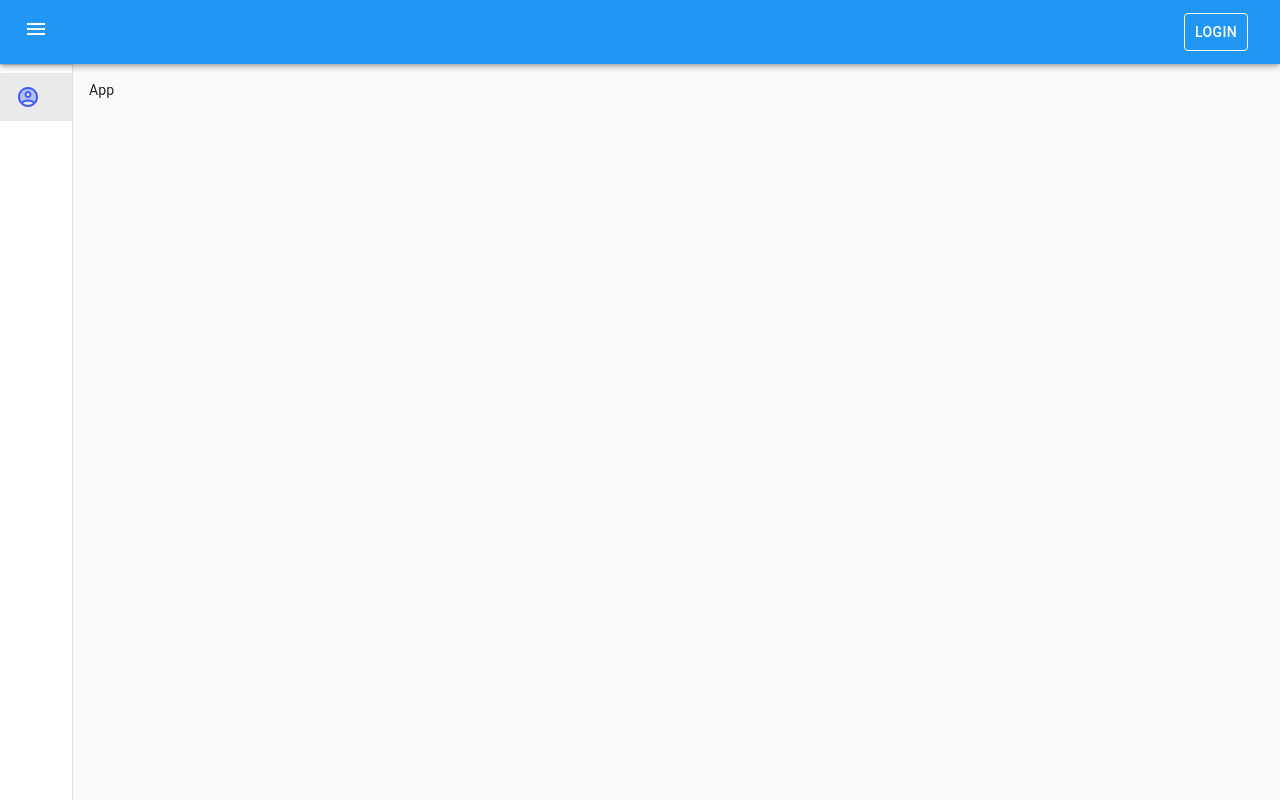
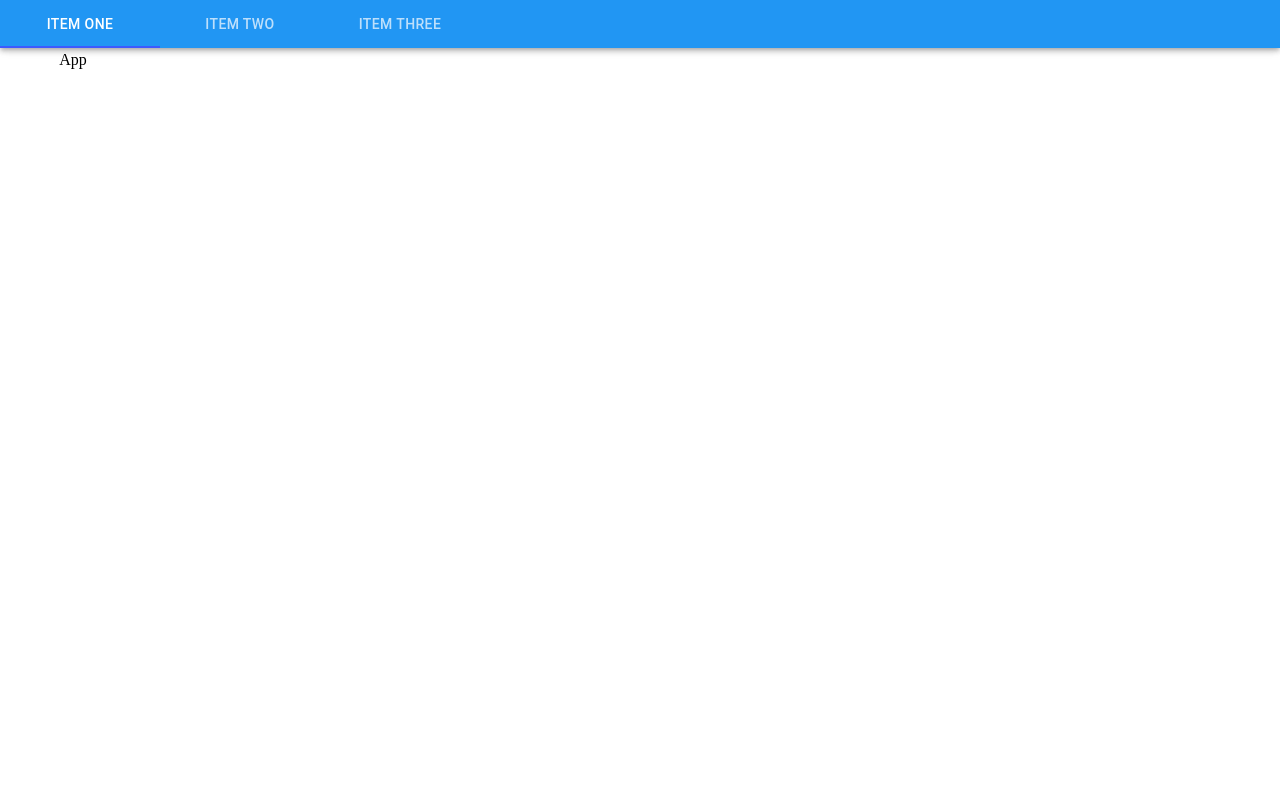
Before and after one commit to Maexwel/web-structure, a React (Create React App) app: page / in a window 1280 px wide. Built offline with nearby package versions, Linux system fonts and the light colour scheme.

Commit message:
creating Pages templates

```diff
--- a/src/components/pages/template/Page.js
+++ b/src/components/pages/template/Page.js
@@ -7,7 +7,7 @@ import { AccountCircleTwoTone, VisibilityTwoTone, ChevronRight, ChevronLeft, Men
 import { connect } from 'react-redux';
 import { updateViewAction } from '../../../store/actions/viewActions';
 import { withRouter } from 'react-router-dom';
-import { BorderedButton } from '../../ui-kit/buttons/BorderedButton'
+import { BorderedButton } from '../../ui-kit/buttons/BorderedButton';
 
 const drawerWidth = 240;
 
--- /dev/null
+++ b/src/components/pages/template/TopbarPage.js
@@ -0,0 +1,76 @@
+import React, { useEffect } from 'react';
+import { routes as C } from '../../../router/routes';
+import { makeStyles ,useTheme} from '@material-ui/core/styles';
+import { AppBar, Tabs, Tab, Box } from '@material-ui/core';
+import { connect } from 'react-redux';
+import { updateViewAction } from '../../../store/actions/viewActions';
+import { withRouter } from 'react-router-dom';
+
+const useStyles = makeStyles(theme => ({
+    root: {
+        width: '100%',
+        flexGrow: 1,
+        backgroundColor: theme.palette.background.paper,
+    },
+    content: {
+        padding: theme.spacing(2),
+        marginTop: theme.spacing(8),
+        width: "100%"
+    }
+}));
+// Base Page template of the application
+const TopbarPage = (props) => {
+    const { component: Component, path, name, displayText, viewToState, currentPage, history } = props; // Component to inject
+    const classes = useStyles();
+    const theme = useTheme();
+    const [value, setValue] = React.useState(0);
+
+    useEffect(() => {
+        viewToState({ currentPage: { path, name, displayText } }); // set the current page (route = { path: '/', name: '/' })
+        // eslint-disable-next-line react-hooks/exhaustive-deps
+    }, [path, name])
+
+    // Main menu's links
+    const links = [
+        {
+            icon: 'TODO',
+            ...C.APP_ROUTE
+        },
+    ]
+
+    const handleChange = (event, newValue) => {
+        setValue(newValue);
+    };
+
+    return (
+        <div className={classes.root}>
+            <AppBar position="fixed">
+                <Tabs value={value} onChange={handleChange} aria-label="simple tabs example">
+                    <Tab label="Item One" />
+                    <Tab label="Item Two" />
+                    <Tab label="Item Three" />
+                </Tabs>
+            </AppBar>
+            {/** Component injection */}
+            <Box  m={theme.spacing(0.8)}>
+                <Component {...props} />
+            </Box>
+        </div>
+    );
+}
+// // //
+// Redux connexion
+const mapStateToProps = state => ({
+    currentPage: state.view.currentPage // Current location in the app
+})
+
+const mapDispatchToProps = dispatch => {
+    return {
+        viewToState: (val) => {
+            dispatch(
+                updateViewAction(val) // Update the view
+            )
+        }
+    }
+}
+export default connect(mapStateToProps, mapDispatchToProps)(withRouter(TopbarPage));
--- a/src/router/index.js
+++ b/src/router/index.js
@@ -3,10 +3,12 @@ import { AppPage } from '../components/pages';
 import { routes as ROUTES } from './routes';
 import { BrowserRouter, Switch } from 'react-router-dom';
 import Page from '../components/pages/template/Page';
+import TopbarPage from '../components/pages/template/TopbarPage';
 
 const routes = () => (
     <BrowserRouter>
         <Switch>
+            <TopbarPage exact {...ROUTES.APP_ROUTE} component={AppPage} />
             <Page exact {...ROUTES.APP_ROUTE} component={AppPage} />
         </Switch>
     </BrowserRouter>
```
